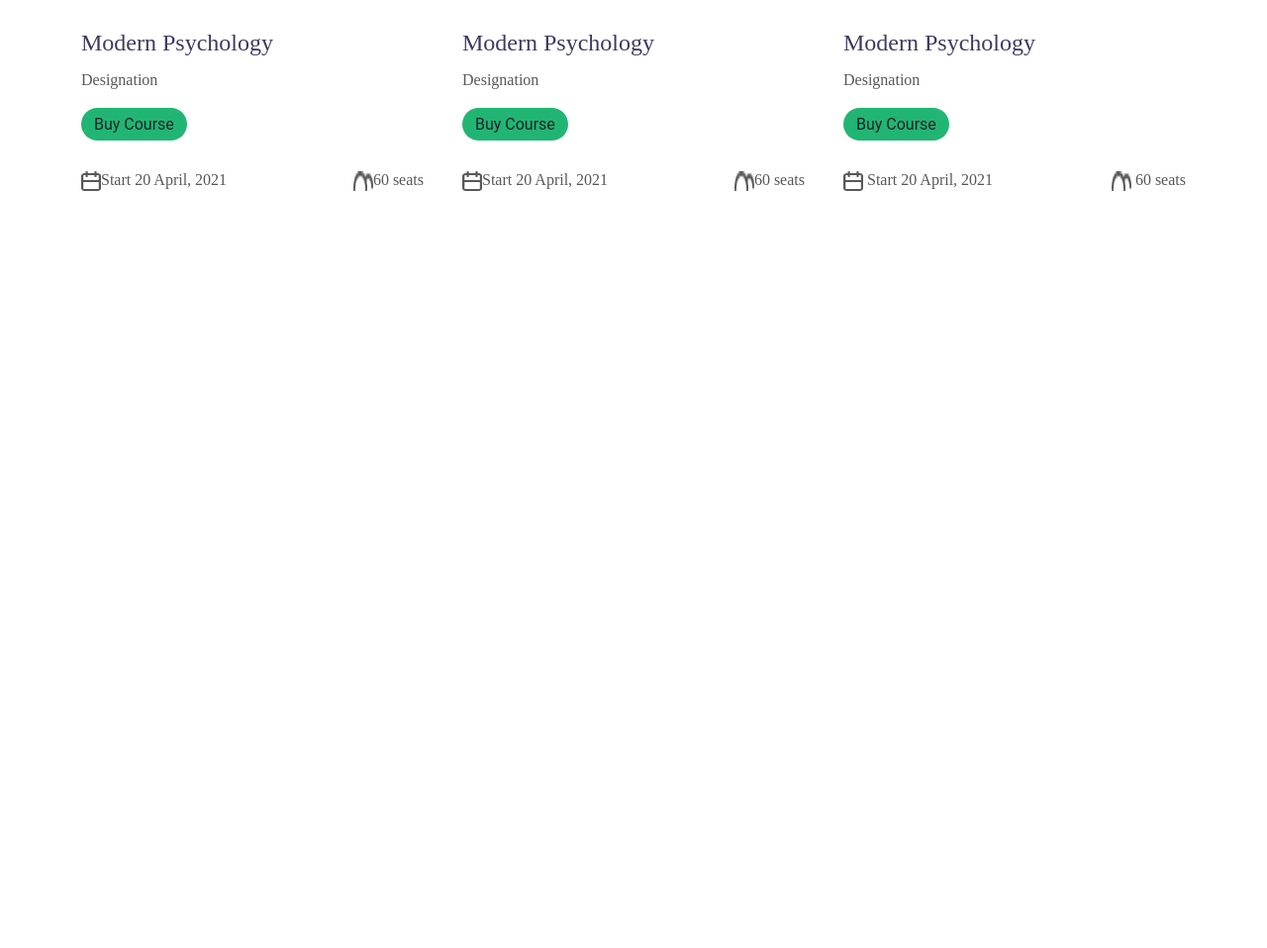
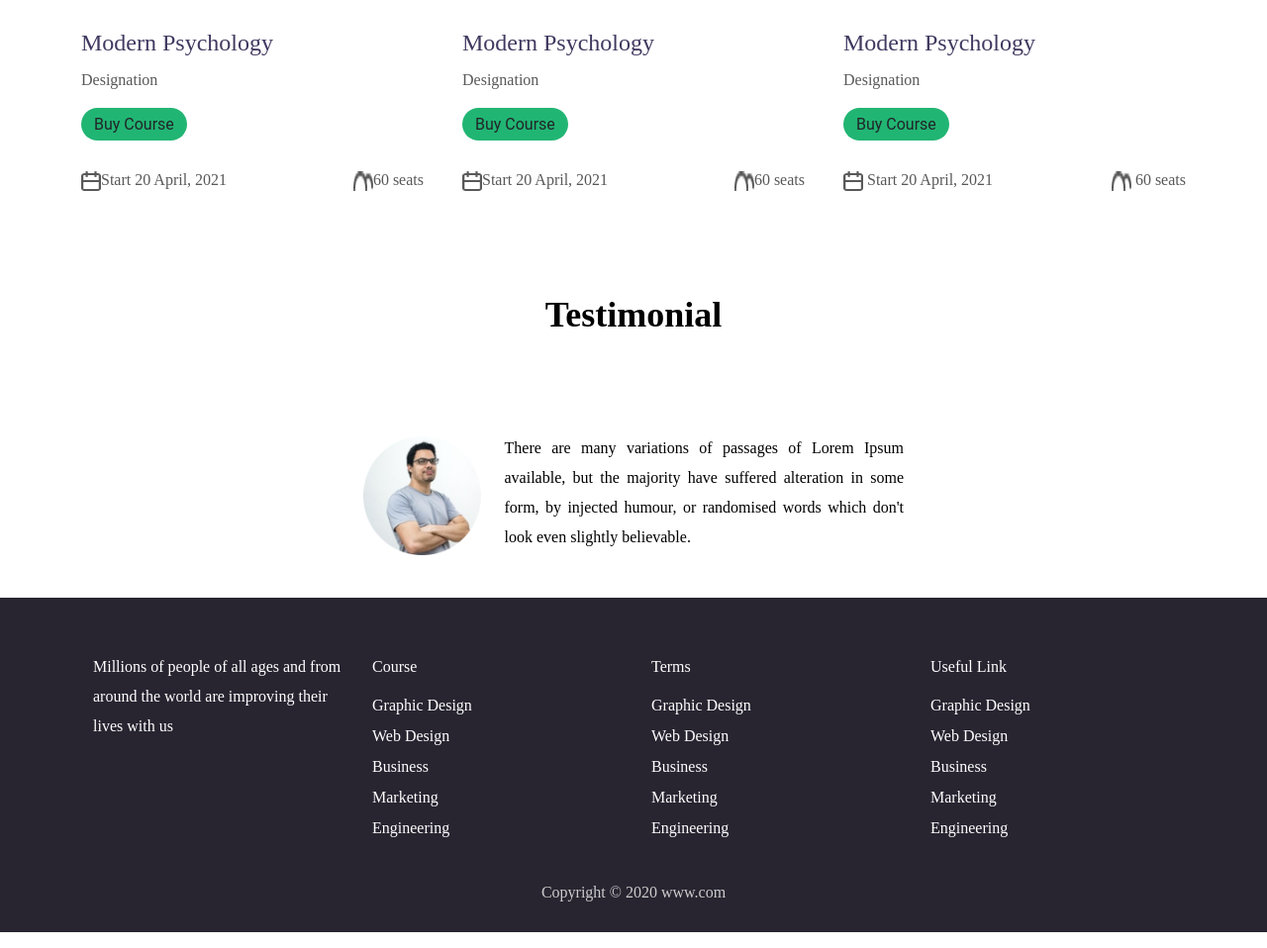
Before and after one commit to biswadebraj7/Figma-Practice1, a plain HTML site: page index.html in a window 1280 px wide. Shown: the part 1665-2623 px from the top of the page at 99% size. Before the commit the page ends 1911 px from the top, so only its background shows below. Drawn offline with nearby package versions, Linux system fonts and the light colour scheme.

Commit message:
Add HTML CSSS and Bootstrap
This design with Figma to HTML CSS and Bootstrap.

```diff
--- a/CSS/style.css
+++ b/CSS/style.css
@@ -228,7 +228,7 @@ color: #585859;
 .startdate img{
     height: 20px;
     width: 20px;
-
+    margin: auto;
 border-radius: 0px;
 
 }
@@ -237,3 +237,113 @@ border-radius: 0px;
 box-shadow: 0px 10px 40px rgba(0, 0, 0, 0.1);
 border-radius: 18px;
 }
+.Testimonial{
+    padding: 45px 0px;
+}
+.Testimonial h1{
+    font-family: Poppins;
+    font-size: 36px;
+    font-weight: 700;
+    line-height: 54px;
+    letter-spacing: 0em;
+    text-align: center;
+    color: #000000;
+
+}
+.ellipse img{
+    width: 120px;
+    height: 120px;
+    margin:auto;
+     align-items: center;
+     place-content: center;
+
+}
+.test{
+    display: flex;
+    justify-content:center;
+    align-items: center;
+    padding: 30px 0px;
+
+
+}
+.pse p{
+    font-family: Poppins;
+    font-size: 16px;
+    font-weight: 400;
+    line-height: 30px;
+    letter-spacing: 0em;
+    text-align: justify;
+    margin-top: 10px;
+    color: #000000;
+
+
+}
+footer{
+    padding: 45px 0px 0px 0px;
+    background-color: #282531;
+}
+.footer-section{
+    padding: 10px 0px;
+}
+.footpara p{
+    font-family: Poppins;
+    font-size: 16px;
+    font-weight: 400;
+    line-height: 30px;
+    letter-spacing: 0em;
+    text-align: left;
+    color:#ffffff;
+
+}
+.foot{
+
+}
+.foot h3{
+
+
+font-family: Poppins;
+font-size: 16px;
+font-weight: 400;
+line-height: 30px;
+letter-spacing: 0em;
+text-align: left;
+color:#ffffff;
+
+}
+.foot ul{
+font-family: Poppins;
+font-size: 18px;
+font-weight: 700;
+line-height: 30px;
+letter-spacing: 0em;
+text-align: left;
+padding: 0;
+margin: 0;
+
+
+}
+.foot ul li{
+    list-style-type: none;
+}
+.foot ul li a{
+    font-family: Poppins;
+font-size: 16px;
+font-weight: 400;
+line-height: 30px;
+letter-spacing: 0em;
+text-align: left;
+text-decoration: none;
+color:#ffffff;
+
+}
+.copyright{
+    text-align: center;
+    font-family: Poppins;
+    font-size: 16px;
+    font-weight: 400;
+    line-height: 30px;
+    letter-spacing: 0em;
+    padding: 25px 0px;
+    color: #CDCDCD;
+
+}
--- a/index.html
+++ b/index.html
@@ -131,8 +131,94 @@
             </div>
 
            </div>
+<!--Testimonial-->
+           <div class="Testimonial">
+            <h1>Testimonial</h1>
+           </div>
+
+           <div class="row">
+            <div class="col-md-4 col-lg-3 col-sm-12">
+
+            </div>
+            <div class="col-md-6 col-lg-6 col-sm-12 ">
+                <div class="row test">
+                    <div class="col-md-3 ellipse" >
+                        <img src="images/Ellipse 5.png" class="img-fluid" alt="">
+                    </div>
+                    <div class="col-md-9 pse">
+                        <p>There are many variations of passages of Lorem Ipsum available, but the
+                            majority have suffered alteration in some form, by injected humour,
+                           or randomised words which don't look even slightly believable.</p>
+                    </div>
+
+                </div>
+
+            </div>
+            <div class="col-md-6 col-lg-3 col-sm-12">
+
+            </div>
+
+
+           </div>
+
         </div>
     </section>
+<footer>
+    <div class="container">
+        <div class="row footer-section ms-auto">
+            <div class="col-md-3 footpara">
+                <p>Millions of people of all ages and from around
+                    the world are improving their lives with us</p>
+
+            </div>
+            <div class="col-md-3">
+                <div class="foot" >
+                    <h3>Course</h3>
+                <ul>
+                    <li><a href=""> Graphic Design</a></li>
+                    <li><a href="">  Web Design</a></li>
+                    <li> <a href=""> Business</a></li>
+                    <li><a href="">Marketing</a></li>
+                    <li><a href="">Engineering</a></li>
+                </ul>
+                </div>
+
+
+            </div>
+            <div class="col-md-3">
+                <div class="foot" >
+                    <h3>Terms</h3>
+                <ul>
+                    <li><a href=""> Graphic Design</a></li>
+                    <li><a href="">  Web Design</a></li>
+                    <li> <a href=""> Business</a></li>
+                    <li><a href="">Marketing</a></li>
+                    <li><a href="">Engineering</a></li>
+                </ul>
+                </div>
+
+
+
+            </div>
+            <div class="col-md-3">
+                <div class="foot" >
+                    <h3>Useful Link</h3>
+                <ul>
+                    <li><a href=""> Graphic Design</a></li>
+                    <li><a href="">  Web Design</a></li>
+                    <li> <a href=""> Business</a></li>
+                    <li><a href="">Marketing</a></li>
+                    <li><a href="">Engineering</a></li>
+                </ul>
+                </div>
+
+            </div>
+
+        </div>
+        <p class="copyright">Copyright © 2020 www.com</p>
+
+    </div>
+</footer>
 
 </body>
 
```
